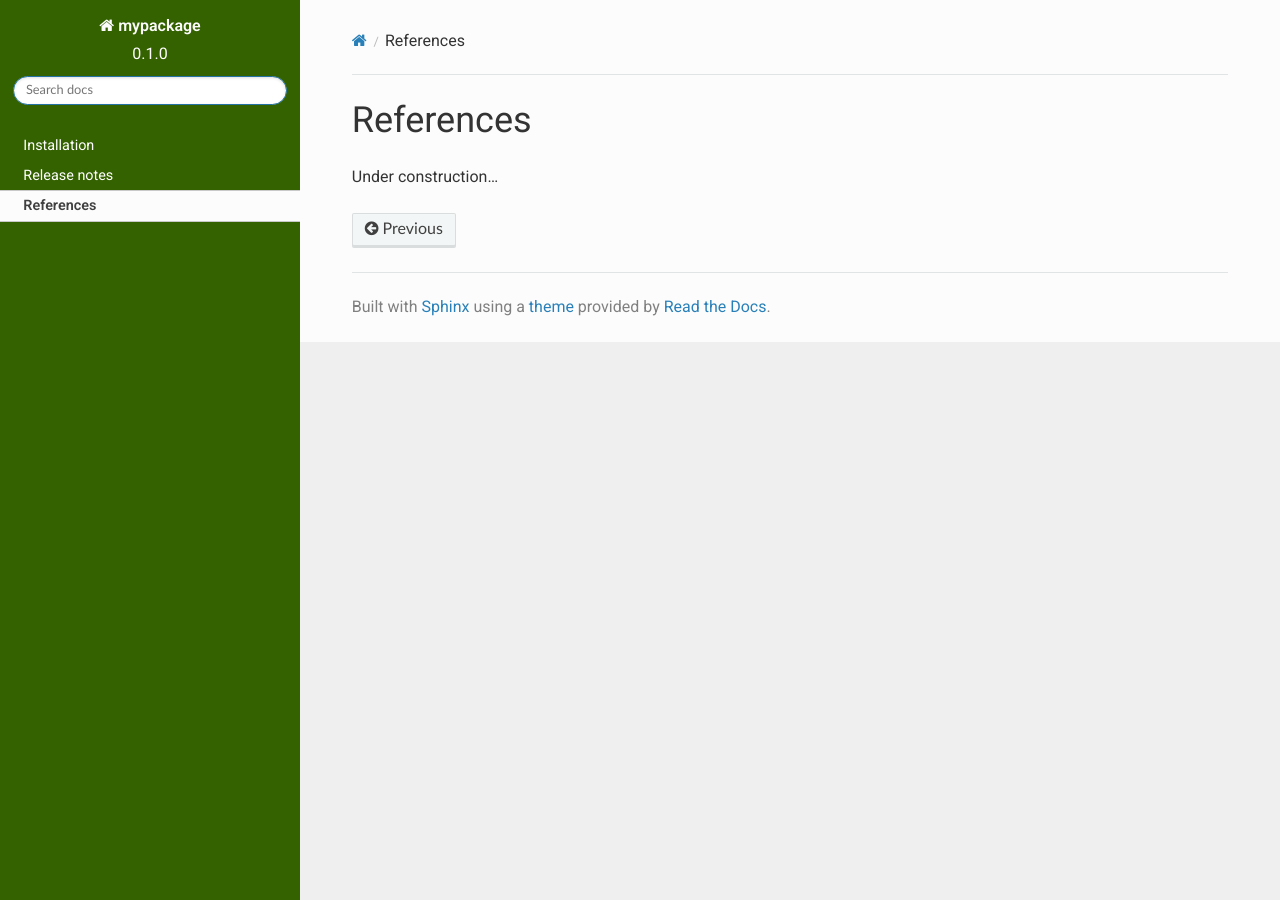
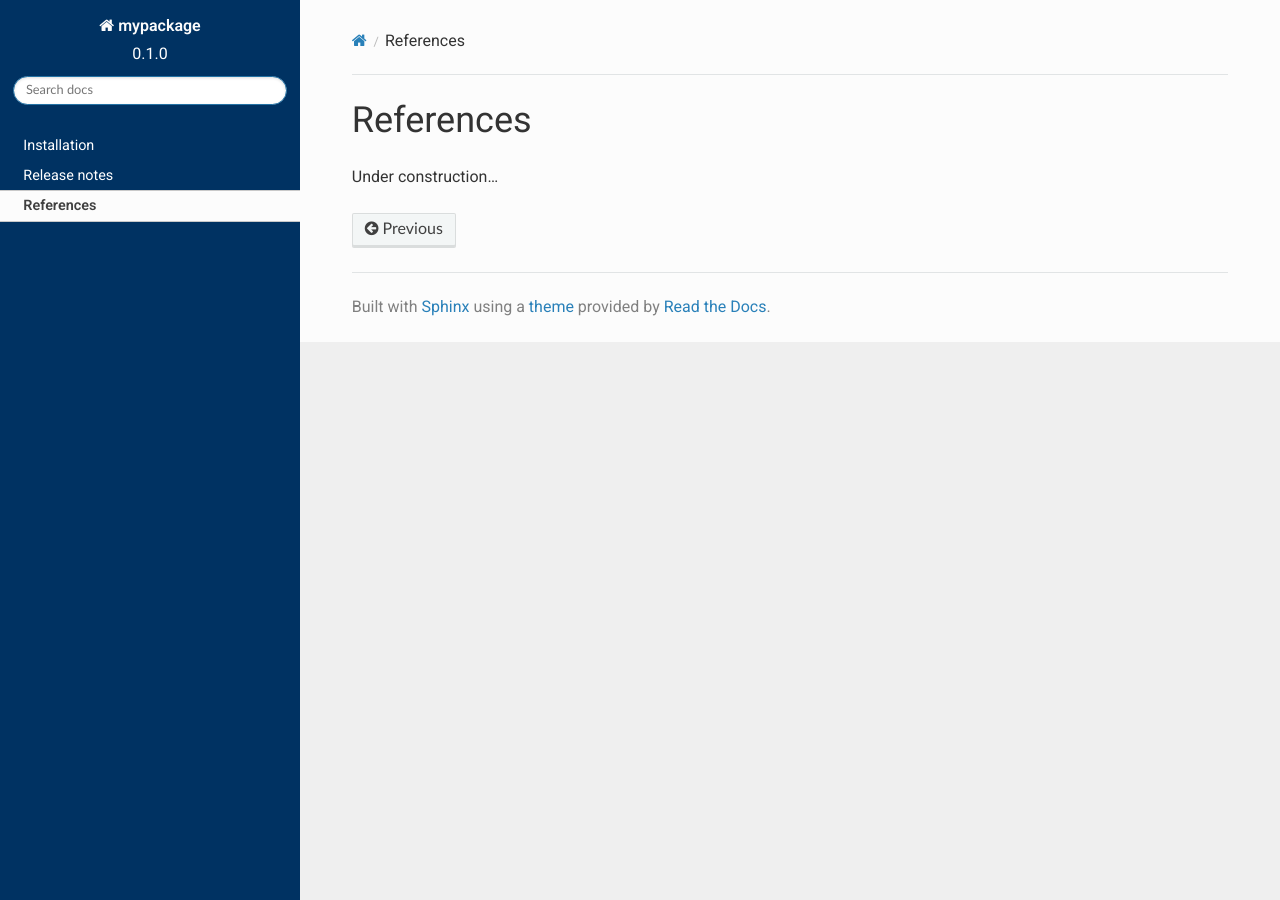
Before and after one commit to YosefLab/scvi-model-zoo, a Sphinx documentation site: the page built from docs/references.rst, in a window 1280 px wide. Built offline with Sphinx 7.4.7 and the Read the Docs theme 2.0.0, drawn with Linux system fonts in a browser that asks for light colours.

Commit message:
Add poetry.lock and fix RTD (#2)

```diff
--- a/docs/_static/css/custom.css
+++ b/docs/_static/css/custom.css
@@ -3,9 +3,9 @@
 @import url('https://fonts.googleapis.com/css2?family=Roboto:ital,wght@0,300;0,400;0,600;1,300;1,400;1,600&display=swap');
 
 :root {
-    --sidebarcolor: #346200;
+    --sidebarcolor: #003262;
     --sidebarfontcolor: #ffffff;
-	--sidebarhover: #5b9729;
+	--sidebarhover: #295e97;
 
     --bodyfontcolor: #333;
 	--webfont: 'Roboto';
--- a/docs/conf.py
+++ b/docs/conf.py
@@ -120,8 +120,8 @@
 # The theme to use for HTML and HTML Help pages.  See the documentation for
 # a list of builtin themes.
 #
+html_theme = "sphinx_rtd_theme"
 # html_theme = "karma-sphinx-theme"
-html_theme = "sphinx_rtd_theme"
 
 html_show_sourcelink = False
 
--- a/docs/index.rst
+++ b/docs/index.rst
@@ -2,7 +2,7 @@
 scvi-model-zoo documentation
 ============================
 
-Welcome! This is the corresponding documentation website for the `scvi-model-zoo<https://github.com/YosefLab/scvi-model-zoo>`_.
+Welcome! This is the corresponding documentation website for the `scvi-model-zoo <https://github.com/YosefLab/scvi-model-zoo>`_.
 
 
 .. toctree::
--- a/pyproject.toml
+++ b/pyproject.toml
@@ -67,7 +67,7 @@
   "pydata-sphinx-theme",
   "typing_extensions",
   "sphinx-autodoc-typehints",
-  "sphinx-rtd-theme",
+  "sphinx-rtd-theme"
 ]
 
 [tool.poetry.dev-dependencies]
```
Also changed, not shown: 1 other file.
